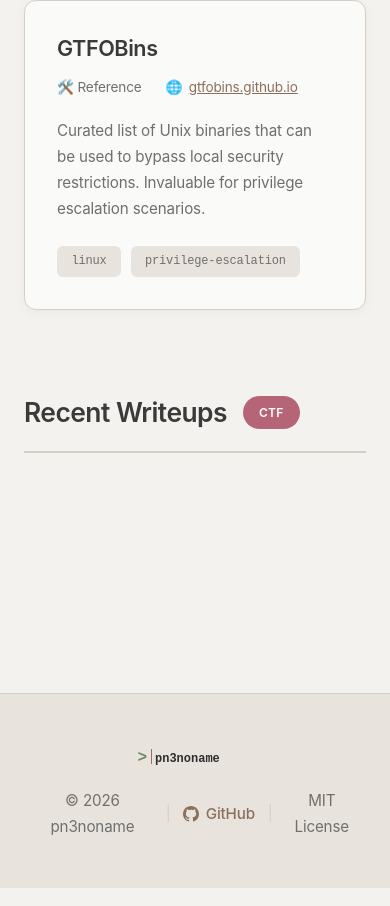
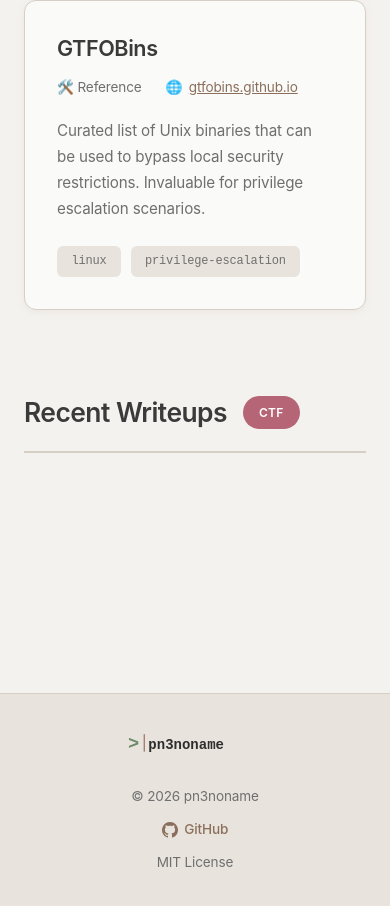
Before and after one commit to pn3noname/pn3noname.github.io, a plain HTML site: page index.html in a window 390 px wide. Shown: the part 4764-5670 px from the top of the page. Drawn offline with Linux system fonts and the light colour scheme.

Commit message:
Update index.html

```diff
--- a/index.html
+++ b/index.html
@@ -545,7 +545,7 @@
         footer {
             background-color: var(--bg-secondary);
             border-top: 1px solid var(--border);
-            padding: 3rem 2rem;
+            padding: 2.5rem 2rem;
             text-align: center;
             color: var(--text-secondary);
             margin-top: 5rem;
@@ -556,11 +556,11 @@
             align-items: center;
             justify-content: center;
             gap: 0.5rem;
-            margin-bottom: 1rem;
+            margin-bottom: 1.2rem;
         }
 
         footer .logo-container img {
-            height: 30px;
+            height: 32px;
         }
 
         footer a {
@@ -664,6 +664,37 @@
                 margin-left: 0.5rem;
                 margin-top: 0;
                 width: auto;
+            }
+
+            /* Footer mobile styles */
+            footer {
+                padding: 2rem 1rem;
+            }
+
+            footer .logo-container {
+                margin-bottom: 1.5rem;
+            }
+
+            footer .logo-container img {
+                height: 35px;
+            }
+
+            footer p {
+                font-size: 0.85rem;
+                flex-direction: column !important;
+                gap: 0.6rem !important;
+                align-items: center;
+            }
+
+            footer p span,
+            footer p a {
+                display: flex;
+                align-items: center;
+                justify-content: center;
+            }
+
+            footer p span[style*="color: var(--border)"] {
+                display: none;
             }
         }
 
```
